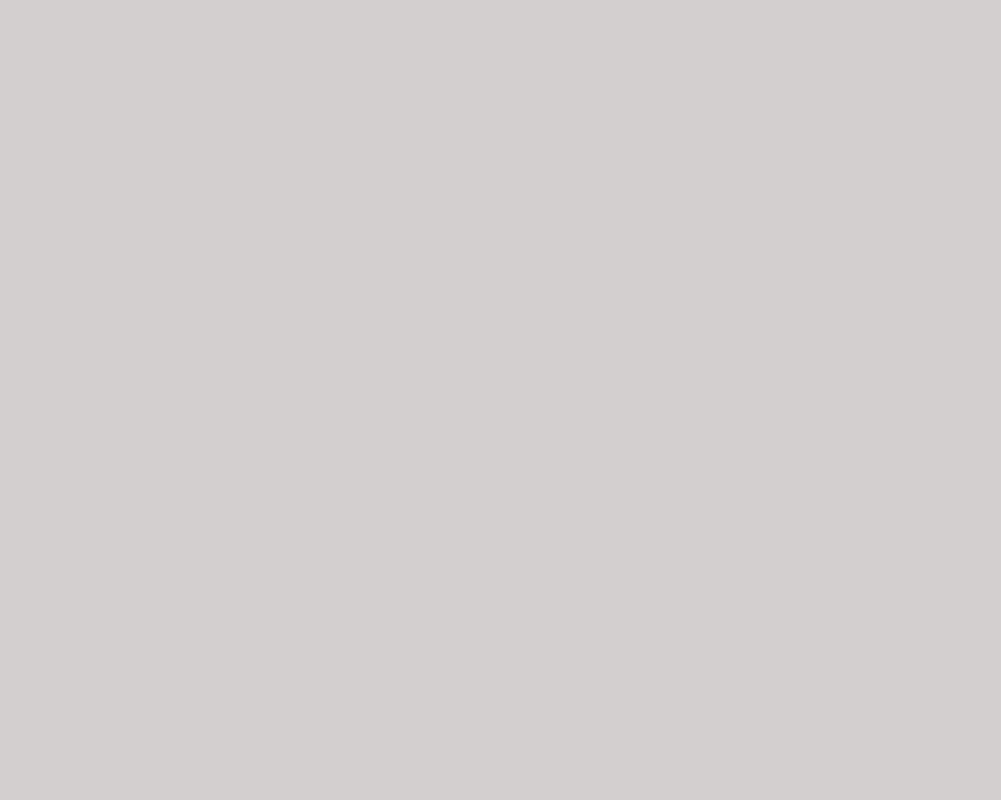
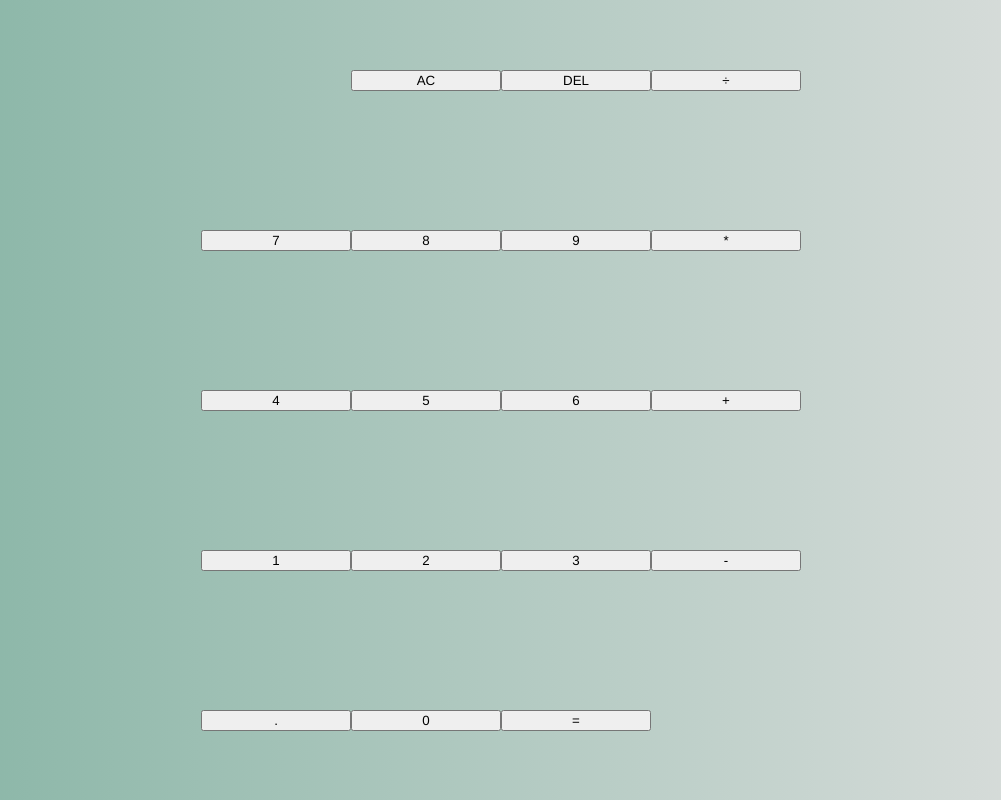
Before and after one commit to charlierdm/Calculator-VanillaJS, a website: page index.html in a window 1280 px wide. Shown: the whole page, without its empty margins (139-1140 px from the left). Drawn offline with Linux system fonts and the light colour scheme.

Commit message:
calculator html and initial grid styling created

```diff
--- a/index.html
+++ b/index.html
@@ -8,6 +8,30 @@
   <title>Calculator-VanillaJS</title>
 </head>
 <body>
+  <div class="calculator">
+    <div class="Screen">
+      <div class="prev-operation"></div>
+      <div class="current-operation"></div>
+    </div>
+    <button class="2space-button">AC</button>
+    <button>DEL</button>
+    <button>÷</button>
+    <button>7</button>
+    <button>8</button>
+    <button>9</button>
+    <button>*</button>
+    <button>4</button>
+    <button>5</button>
+    <button>6</button>
+    <button>+</button>
+    <button>1</button>
+    <button>2</button>
+    <button>3</button>
+    <button>-</button>
+    <button>.</button>
+    <button>0</button>
+    <button class="2space-button">=</button>
+  </div>
 
 <script src="main.js"></script>
 </body>
--- a/stylesheet.css
+++ b/stylesheet.css
@@ -1,3 +1,19 @@
 * {
-  background-color: rgb(211, 207, 207);
+  box-sizing: border-box;
+  font-family: 'Franklin Gothic Medium', 'Arial Narrow', Arial, sans-serif;
+  font-weight: 500
 }
+
+body {
+  margin: 0;
+  padding: 0;
+  background: linear-gradient(to left, rgb(223, 224, 223), rgb(132, 179, 163) );
+}
+
+.calculator {
+  display: grid;
+  justify-content: center;
+  align-items: center;
+  min-height: 100vh;
+  grid-template-columns: repeat(4, 150px)
+}
```
